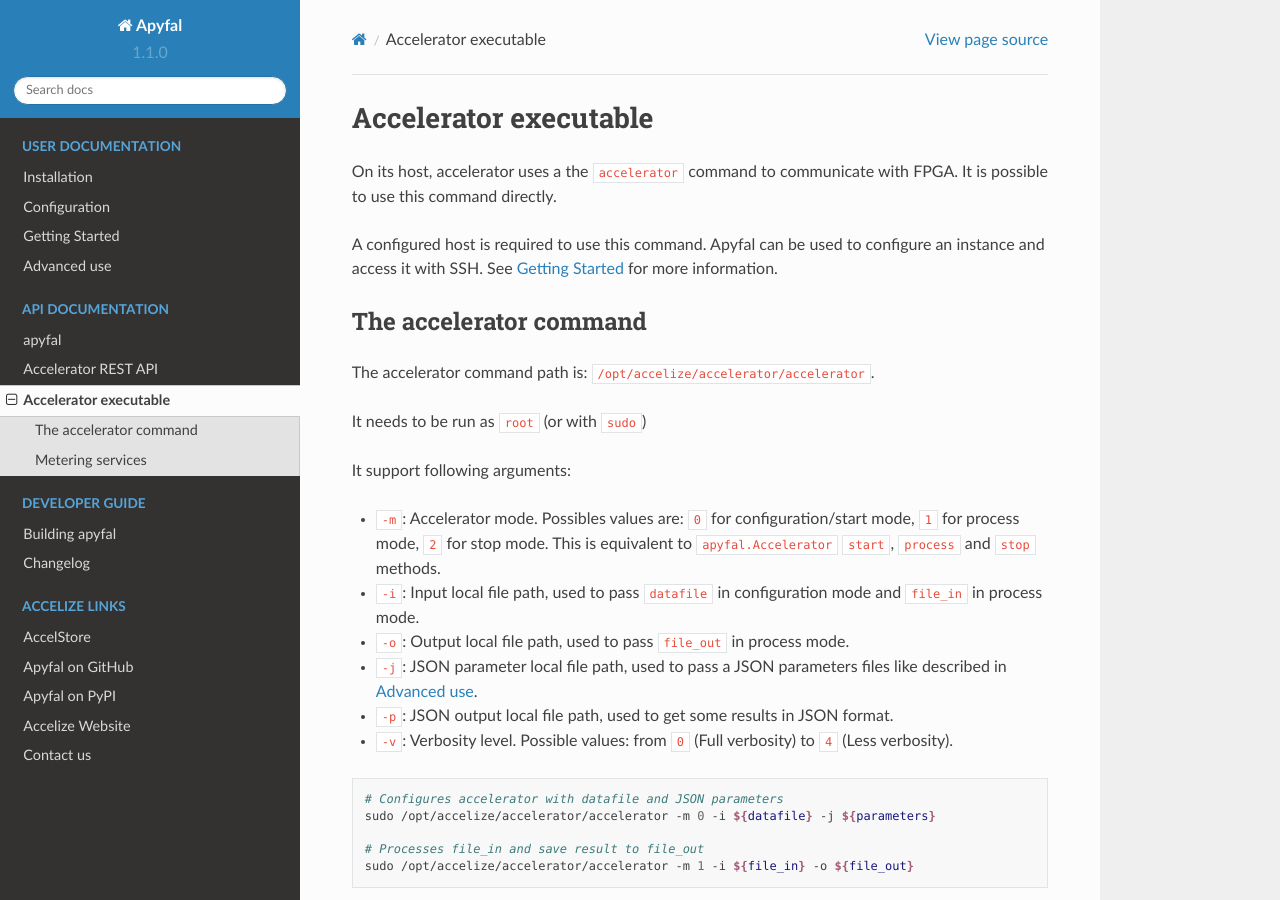
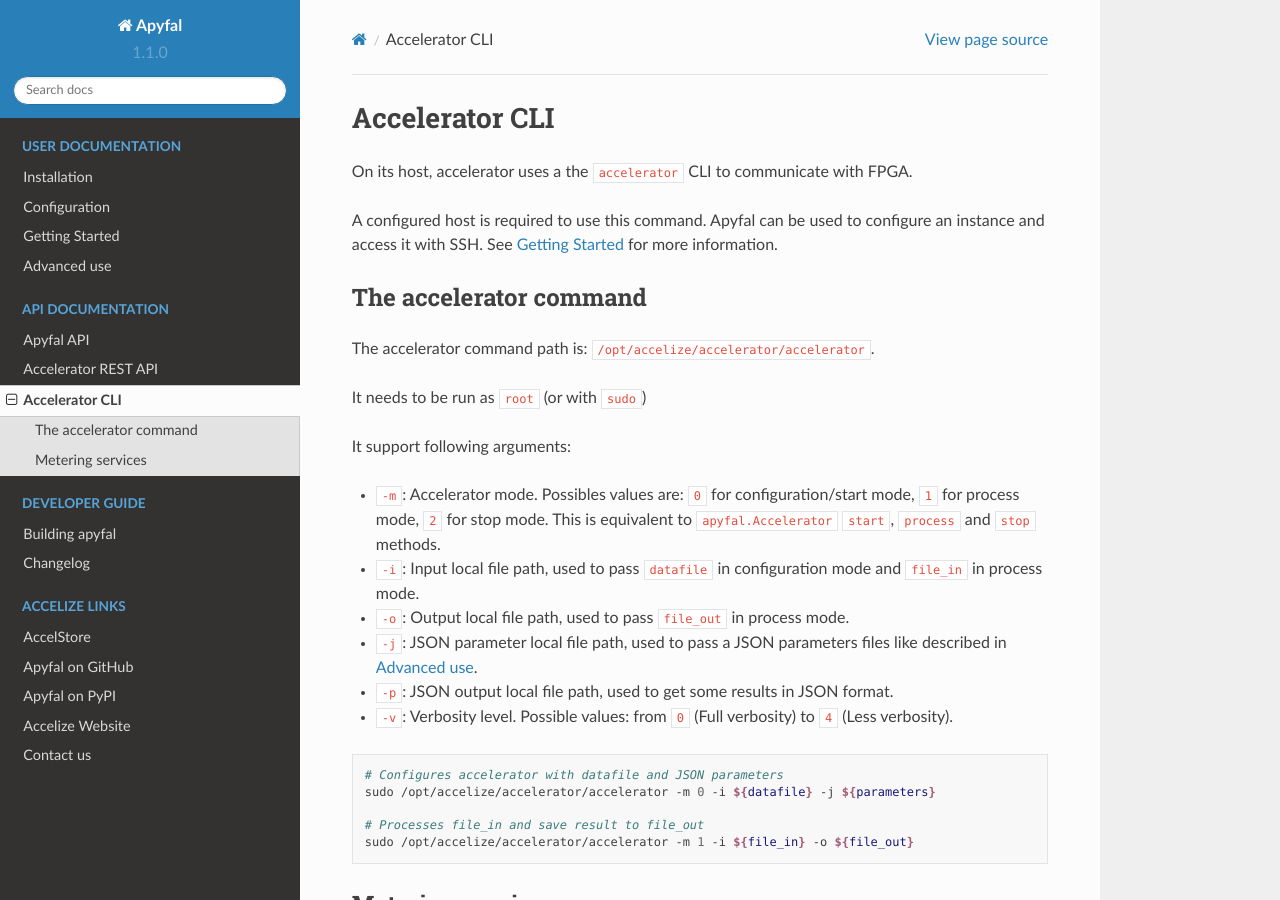
Before and after one commit to Accelize/apyfal, a Sphinx documentation site: the page built from docs/accelerator_executable.rst, in a window 1280 px wide and 900 px high. Built offline with Sphinx 7.4.7 and the Read the Docs theme 2.0.0, drawn with Linux system fonts in a browser that asks for light colours; pages that are not in the unit, such as notebooks, are missing from menus.

Commit message:
Fix documentation.

```diff
--- a/docs/accelerator_executable.rst
+++ b/docs/accelerator_executable.rst
@@ -1,8 +1,7 @@
-Accelerator executable
-======================
+Accelerator CLI
+===============
 
-On its host, accelerator uses a the ``accelerator`` command to communicate with FPGA. It is possible to use this command
-directly.
+On its host, accelerator uses a the ``accelerator`` CLI to communicate with FPGA.
 
 A configured host is required to use this command. Apyfal can be used to configure an instance and access it with SSH.
 See :doc:`getting_started` for more information.
--- a/docs/api.rst
+++ b/docs/api.rst
@@ -1,5 +1,7 @@
-apyfal
-======
+Apyfal API
+==========
+
+This section describes the ``apyfal`` Python package API.
 
 .. automodule:: apyfal
    :members:
--- a/docs/conf.py
+++ b/docs/conf.py
@@ -55,7 +55,7 @@ def rst_from_conf(conf_path, rst_path):
         rst_path: Path to ".md" file
     """
     # Read ".conf"
-    with open(conf_path, 'rt') as conf_file:
+    with open(conf_path, 'rt', encoding='utf-8') as conf_file:
         content = conf_file.readlines()
 
     # Convert to markdown
@@ -81,7 +81,7 @@ def rst_from_conf(conf_path, rst_path):
         content[index] = line
 
     # Save ".rst"
-    with open(rst_path, 'wt') as rst_file:
+    with open(rst_path, 'wt', encoding='utf-8') as rst_file:
         rst_file.write('\n'.join(
             [".. WARNING:\n   This file is autogenerated"
              ", do not edit it manually\n"] + content))
```
